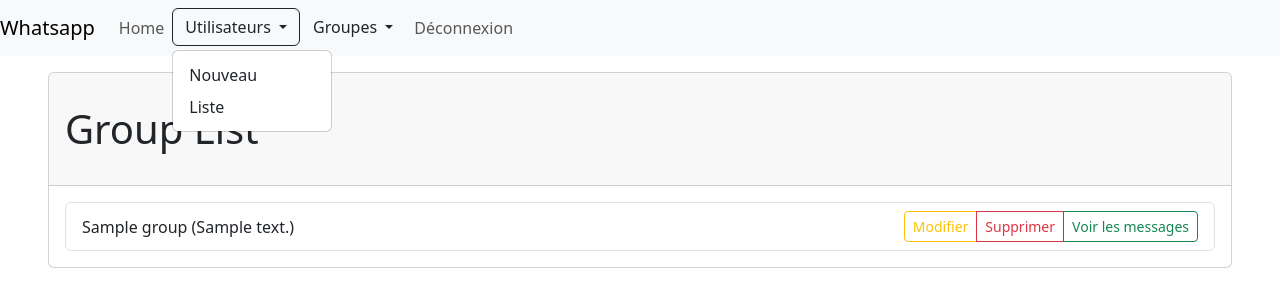
After one commit to AdrienCarles/alhambra, a Symfony app: template templates/commission/list.html.twig in a window 1280 px wide, after a click on "Utilisateurs". The commit adds this page. Shown: the top 307 px of the page. Run offline with Twig, Linux system fonts and the light colour scheme; the template is opened without the code that fills it: most values are stand-ins (such as "Sample title", 1, 10 or a date in 2020); style sheets or scripts are compiled from the project's sources; some libraries are stand-ins or nearby versions.

Commit message:
Commissions updates

```diff
--- a/templates/base.html.twig
+++ b/templates/base.html.twig
@@ -36,8 +36,8 @@
                     Groupes
                     </button>
                     <div class="dropdown-menu" aria-labelledby="navbarDropdown">
-                        <a class="dropdown-item" href="/group/new">Nouveau</a>
-                        <a class="dropdown-item" href="/group/list">Liste</a>
+                        <a class="dropdown-item" href="/commission/new">Nouveau</a>
+                        <a class="dropdown-item" href="/commission/list">Liste</a>
                     </div>
                 </li>
                 <li class="nav-item ml-auto">
--- /dev/null
+++ b/templates/commission/list.html.twig
@@ -0,0 +1,52 @@
+{% extends 'card.html.twig' %}
+
+{% block title %}Group List{% endblock %}
+
+{% block card_content %}
+
+<ul class="list-group">
+    {% for group in groups %}
+    <li class="list-group-item d-flex justify-content-between align-items-center">
+        <div class="me-auto">
+            {{ group.name }} ({{ group.description }})
+        </div>
+        <div class="btn-group">
+            <a href="" class="btn btn-outline-warning btn-sm">Modifier</a>
+            <button type="button" class="btn btn-outline-danger btn-sm" data-bs-toggle="toast" data-bs-target="#deleteToast" data-bs-group-name="{{ group.name }}">Supprimer</button>
+            <a href="" class="btn btn-outline-success btn-sm">Voir les messages</a>
+        </div>
+    </li>
+    {% else %}
+    <li class="list-group-item">No groups found</li>
+    {% endfor %}
+</ul>
+
+
+<div class="position-fixed bottom-0 end-0 p-3" style="z-index: 11">
+    <div id="deleteToast" class="toast align-items-center text-white bg-danger border-0" role="alert" aria-live="assertive" aria-atomic="true">
+      <div class="d-flex">
+        <div class="toast-body">
+          Are you sure you want to delete "<span id="groupName"></span>" group?
+        </div>
+        <button type="button" class="btn-close btn-close-white me-2 m-auto" data-bs-dismiss="toast" aria-label="Close"></button>
+        <button type="button" class="btn btn-light btn-sm me-2 m-auto">Yes, Delete</button>
+      </div>
+    </div>
+</div>
+
+<script>
+document.addEventListener('DOMContentLoaded', function () {
+    const deleteToast = new bootstrap.Toast(document.getElementById('deleteToast'));
+    const toastElement = document.getElementById('deleteToast');
+    const groupNameElement = document.getElementById('groupName');
+
+    toastElement.addEventListener('show.bs.toast', function (event) {
+        const button = event.relatedTarget;
+        const groupName = button.getAttribute('data-bs-group-name');
+        groupNameElement.textContent = groupName;
+        // You can add any further logic here to handle deletion confirmation
+    });
+});
+</script>
+
+{% endblock %}
```
Also changed, not shown: config/routes.yaml (+10 -0 lines), src/Controller/CommissionController.php (+13 -3 lines), templates/commission/success.html.twig (added, +8 -0 lines).
